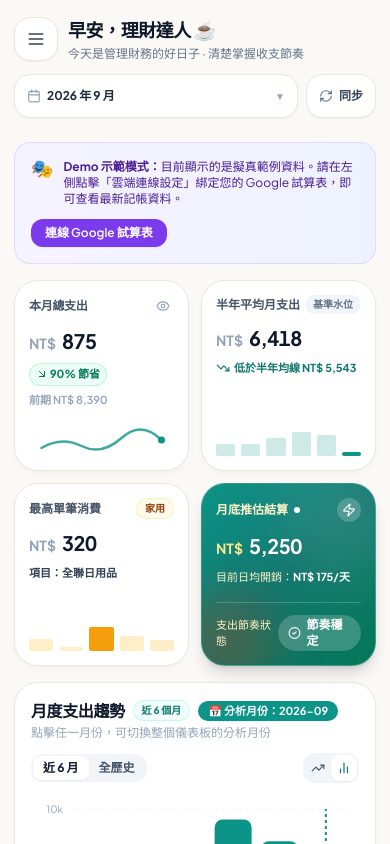
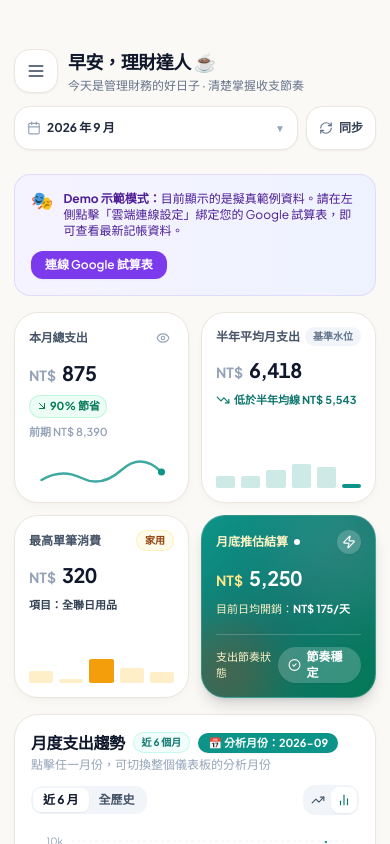
Before and after one commit to jason125457/Accout-Web-with-google-sheet-and-line-bot, a React (Vite) app: page / in a window 390 px wide. Shown: the top 844 px of the page. Built offline with nearby package versions, Linux system fonts and the light colour scheme.

Commit message:
fix: reserve iOS standalone status bar space

```diff
--- a/src/App.tsx
+++ b/src/App.tsx
@@ -344,7 +344,7 @@
 
       {/* 2. Right Main Content Area */}
       <div className="flex-1 min-w-0 w-full lg:pl-64 flex flex-col min-h-screen overflow-x-hidden">
-        <main className="flex-1 max-w-7xl w-full mx-auto px-3.5 sm:px-6 lg:px-8 pt-4 pb-6 sm:py-6 space-y-4 sm:space-y-6 min-w-0 overflow-x-hidden">
+        <main className="flex-1 max-w-7xl w-full mx-auto px-3.5 sm:px-6 lg:px-8 pt-[max(3rem,env(safe-area-inset-top,0px))] pb-6 sm:py-6 space-y-4 sm:space-y-6 min-w-0 overflow-x-hidden">
           {/* Top Greeting & Month Selector */}
           <TopGreetingBar
             selectedMonth={filters.selectedMonth}
```
